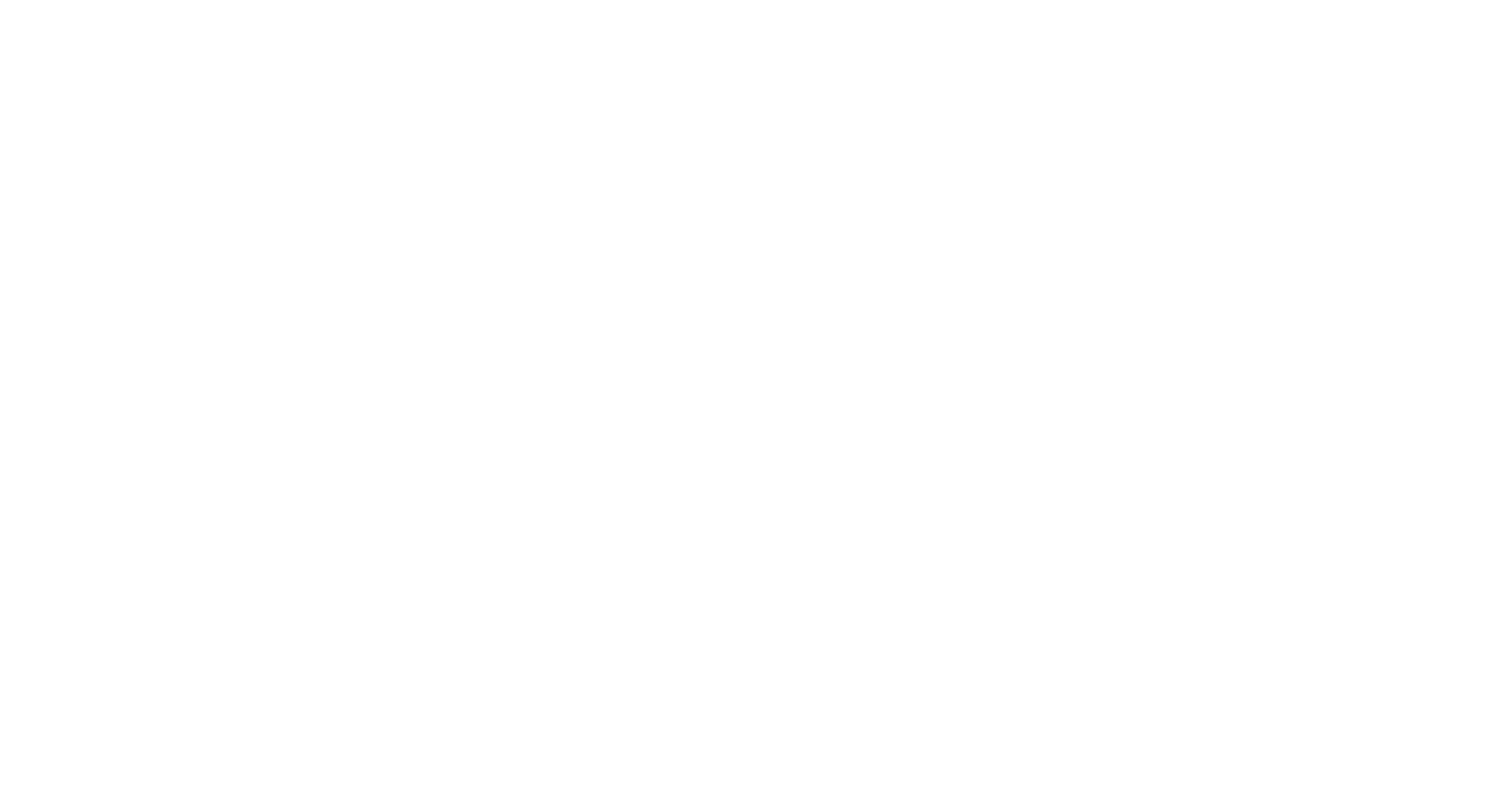
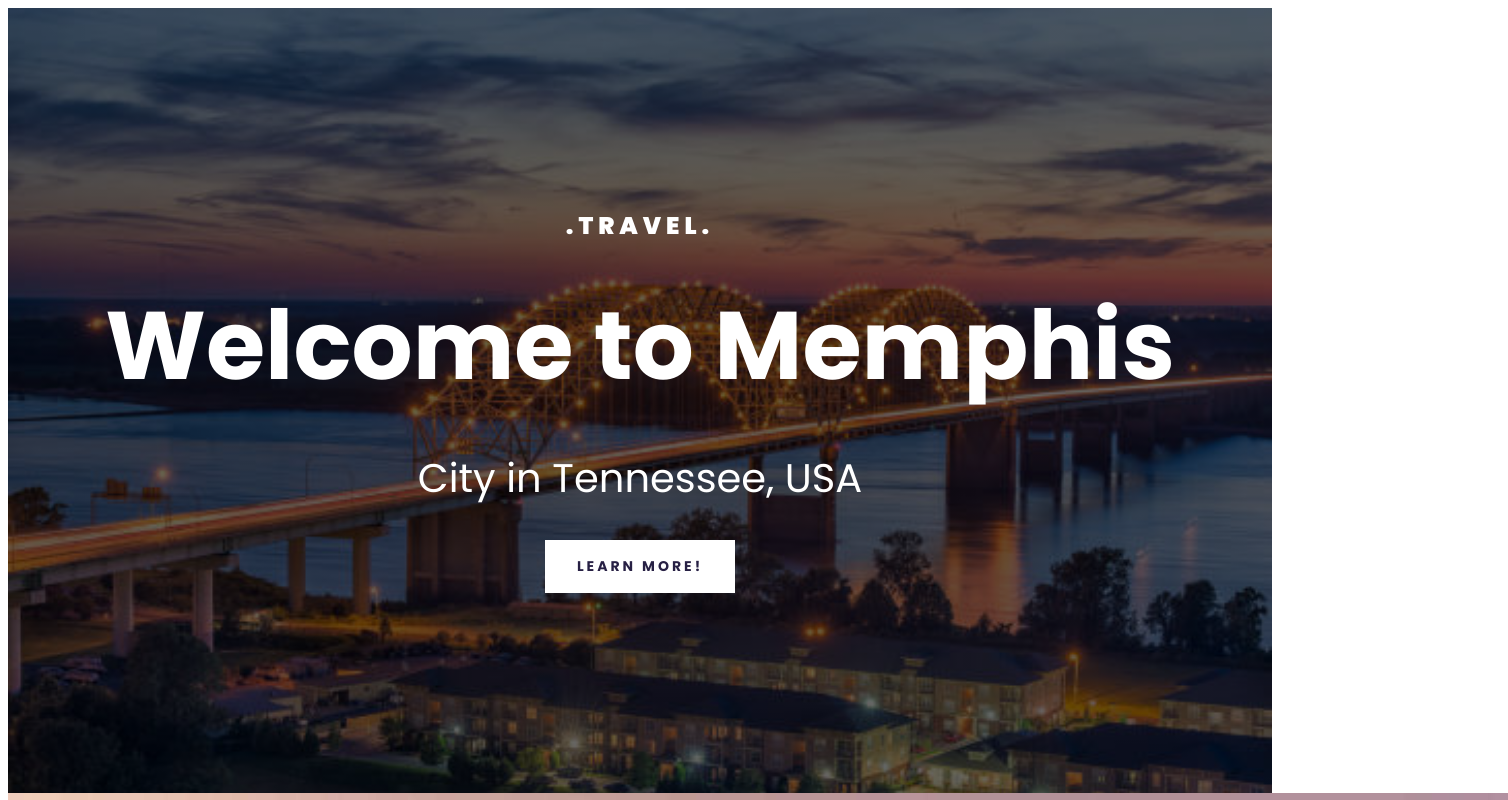
Before and after one commit to aenia12/ResA.2.AminProject, a plain HTML site: page index.html in a window 1280 px wide. Shown: the top 800 px of the page, 1508 px wide, since content can reach past the window. Drawn offline with Linux system fonts and the light colour scheme.

Commit message:
Working on index and style.css.

```diff
--- a/index.html
+++ b/index.html
@@ -23,8 +23,24 @@
 </html>
 <body>
   <div class="container">
-    <header></header>
-    <main></main>
+    <header>
+      <h3>.TRAVEL.</h3>
+      <h1>Welcome to Memphis</h1>
+      <h2>City in Tennessee, USA</h2>
+      <a href="#more">Learn more!</a>
+    </header>
+    <main>
+      <section class="grid grid-2-columns">
+        <div>
+          <img
+            src="/images/memphisone.jpg"
+            alt="Memphis image"
+            title="Image of Memphis"
+            class="img-responsive"
+          />
+        </div>
+      </section>
+    </main>
     <footer></footer>
   </div>
 </body>
--- a/src/style.css
+++ b/src/style.css
@@ -0,0 +1,79 @@
+body {
+  font-family: "Poppins", sans-serif;
+  color: #272044;
+}
+
+header {
+  background-image: linear-gradient(rgba(0, 0, 0, 0.6), rgba(0, 0, 0, 0.6)),
+    url(../images/memphistwo.jpg);
+  background-repeat: no-repeat;
+  background-size: cover;
+  color: white;
+  text-align: center;
+  padding: 200px 0;
+}
+
+header h1 {
+  font-weight: 700;
+  font-size: 96px;
+  line-height: 144px;
+  margin: 30px 0;
+}
+
+header h2 {
+  font-weight: 400;
+  font-size: 40px;
+  line-height: 60px;
+  margin: 0;
+}
+
+header h3 {
+  font-weight: 900;
+  font-size: 24px;
+  line-height: 36px;
+  letter-spacing: 5px;
+  margin: 0;
+}
+
+header a {
+  font-weight: 700;
+  font-size: 14px;
+  line-height: 1.5;
+  text-align: center;
+  color: #272044;
+  padding: 16px 32px;
+  margin-top: 32px;
+  display: inline-block;
+  letter-spacing: 3px;
+  text-decoration: none;
+  text-transform: uppercase;
+  background: white;
+}
+
+.grid {
+  display: grid;
+  grid-gap: 64px;
+}
+
+@media (max-width: 960px) {
+  header {
+    padding: 60px 0;
+  }
+
+  header h1 {
+    font-size: 48px;
+  }
+
+  header h2 {
+    font-size: 20px;
+  }
+
+  header h3 {
+    font-size: 12px;
+  }
+
+  .grid {
+    grid-template-columns: 1fr;
+    grid-gap: 32px;
+  }
+}
```
